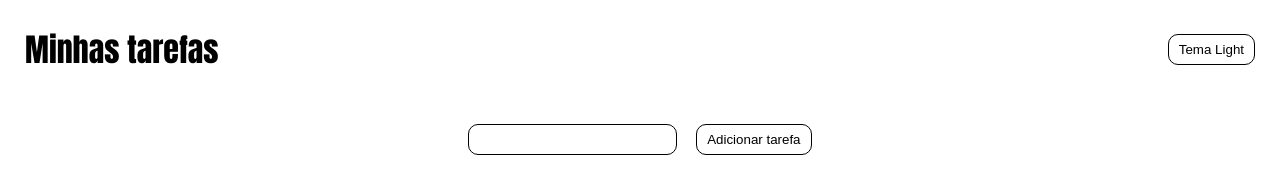
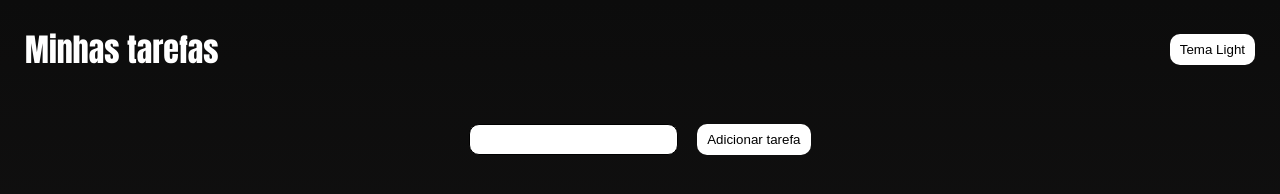
Before and after one commit to EduardoFerreiraa/lista-tarefas, a website: page src/pages/index.html in a window 1280 px wide. Both pictures are taken after a click on the button "Tema Light". Drawn offline with Linux system fonts and the light colour scheme.

Commit message:
feat: adicionado sistema de tema com javascript

```diff
--- a/src/pages/index.html
+++ b/src/pages/index.html
@@ -6,11 +6,11 @@
     <title>Lista de tarefas</title>
     <link rel="stylesheet" href="../styles/style.css" />
   </head>
-  <body>
+  <body id="body">
     <div class="container">
       <div class="change-theme">
-        <h1>Minhas tarefas</h1>
-        <button class="themes" id="theme">Tema Light</button>
+        <h1 id="title">Minhas tarefas</h1>
+        <button id="theme">Tema Light</button>
       </div>
       <input type="text" name="terefa" id="task" />
       <button id="button">Adicionar tarefa</button>
--- a/src/scripts/script.js
+++ b/src/scripts/script.js
@@ -1,17 +1,9 @@
 const addTask = document.getElementById("button");
 const inputText = document.getElementById("task");
 const changeTheme = document.getElementById("theme");
+const body = document.getElementById("body");
+const title = document.getElementById("title");
 
-addTask.addEventListener("mouseenter", () => {
-  addTask.style.transform = "scale(1.15)";
-  addTask.style.transition = "0.5s";
-  addTask.style.background = "black";
-  addTask.style.color = "white";
+changeTheme.addEventListener("click", () => {
+  body.classList.toggle("dark");
 });
-
-addTask.addEventListener("mouseleave", () => {
-  addTask.style.transform = "scale(1)";
-  addTask.style.transition = "0";
-  addTask.style.background = "white";
-  addTask.style.color = "black";
-});
--- a/src/styles/style.css
+++ b/src/styles/style.css
@@ -6,6 +6,23 @@
 
 body {
   font-family: Impact, Haettenschweiler, "Arial Narrow Bold", sans-serif;
+}
+
+/* THEME */
+
+body.dark {
+  transition: 0.3s;
+  background: linear-gradient(rgb(12, 12, 12), #131212, rgb(19, 18, 18));
+  height: 100vh;
+}
+
+body.dark h1 {
+  color: white;
+}
+
+body.dark #theme, body.dark #button {
+  color: black;
+  background: white;
 }
 
 .container {
@@ -27,9 +44,24 @@ input {
   border-radius: 10px;
 }
 
-button {
-  background-color: rgba(0, 0, 0, 0);
-  border: 1px solid black;
+#button,
+#theme {
+  border: none;
   border-radius: 10px;
-  padding: 7px 10px;
+  padding: 8px 10px;
+  color: white;
+  background-color: black;
+  transition: 0.5s;
 }
+
+#theme {
+  color: white;
+  background-color: black;
+  transition: 0.5s;
+}
+
+#theme:hover, #button:hover {
+  transform: scale(1.15);
+  color: white;
+  background-color: black;
+}
```
